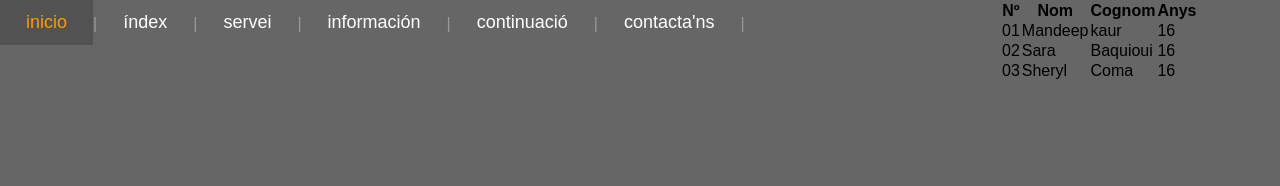
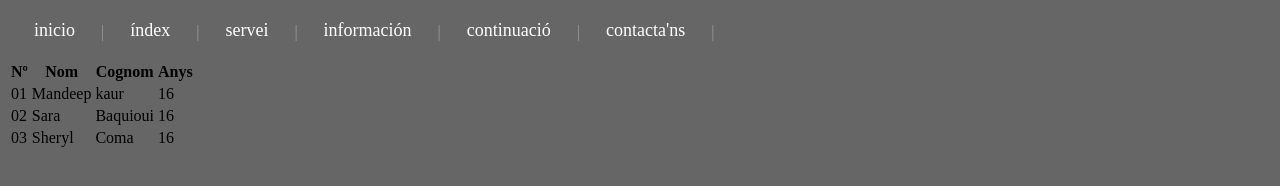
Before and after one commit to Mandeep20000/exercici-parallax, a plain HTML site: page index.html in a window 1280 px wide. Drawn offline with Linux system fonts and the light colour scheme.

Commit message:
IOMIMIOVEMvM

```diff
--- a/style/style.css
+++ b/style/style.css
@@ -49,15 +49,3 @@ body{
 transform: scale(1.6);
     }
 }
-
-*{
-margin:0;
-padding:0;
-box-sizing: border-box;
-font-family:sans-serif;
-}
-
-body{
-    display: flex;
-
-}
```
